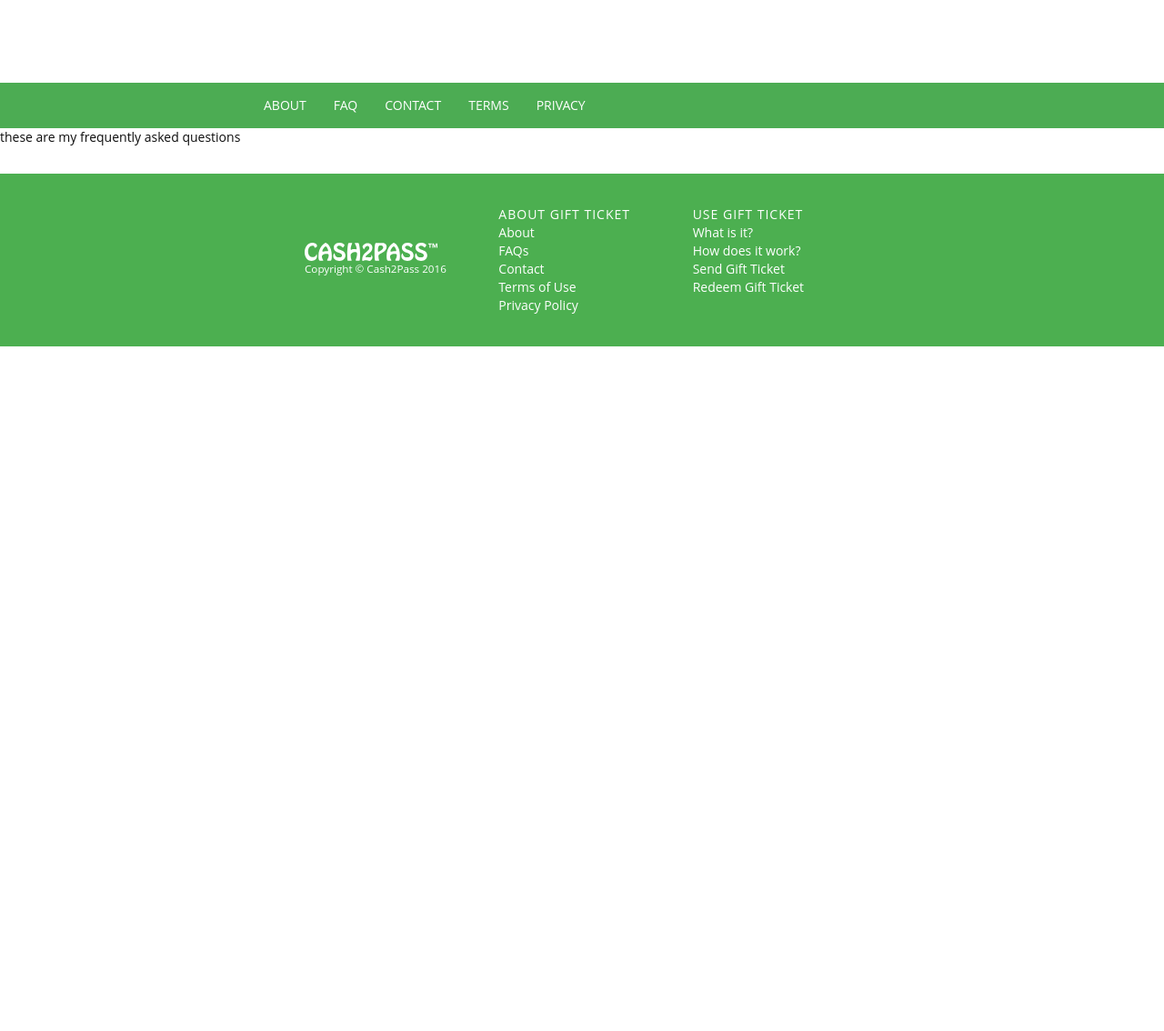
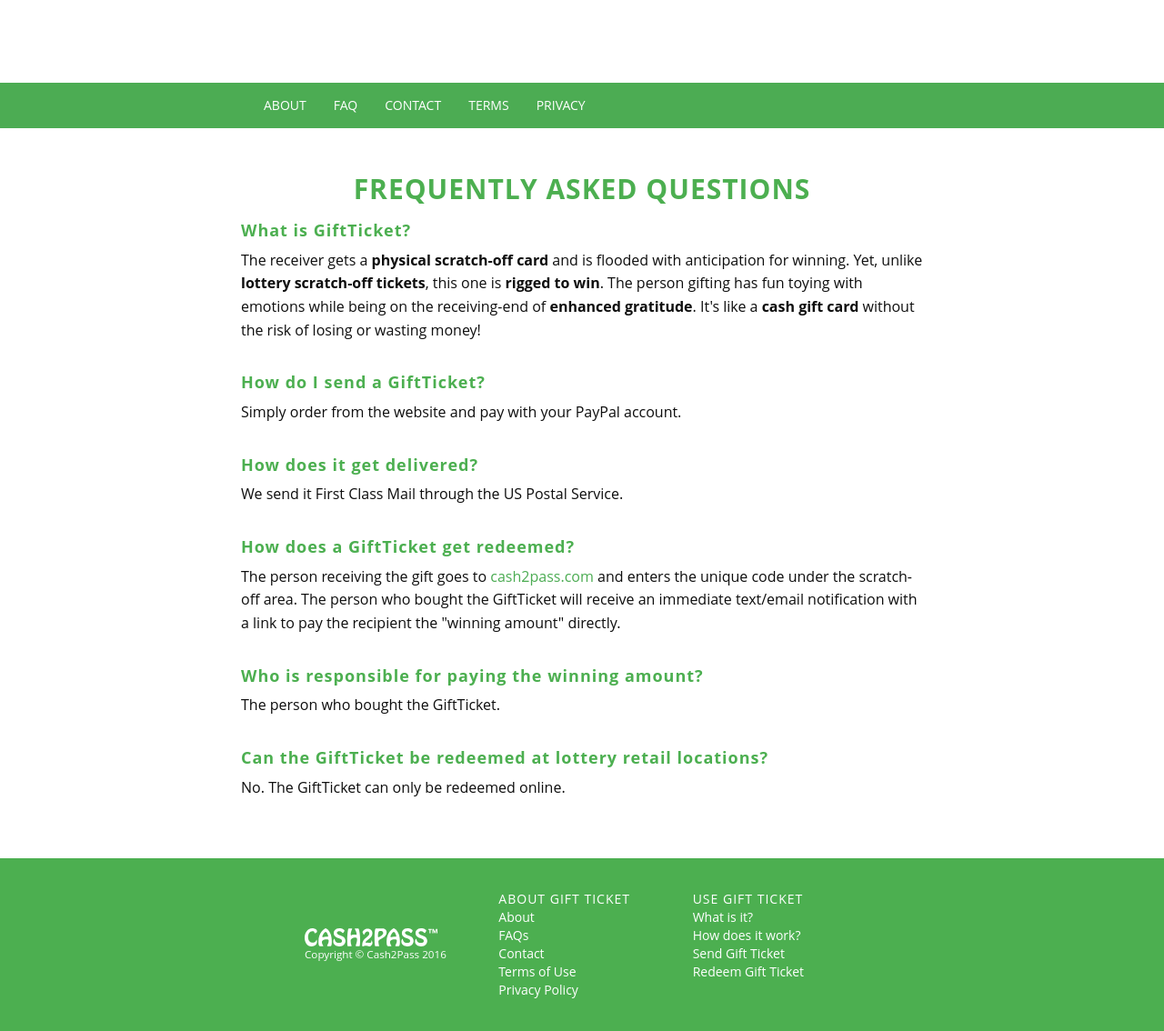
Before and after one commit to alleyway/gift-ticket-web, a Jekyll site: the page built from faq.html, in a window 1280 px wide. Shown: the whole page at 91% size. Built offline with Jekyll 4.4.1, drawn with Linux system fonts in a browser that asks for light colours; before the commit the page ends 900 px from its top, so only the background shows below that.

Commit message:
Updating website

```diff
--- a/css/grayscale.css
+++ b/css/grayscale.css
@@ -484,3 +484,14 @@
 .navbar-sub-custom {
     background-color: #4CAC53;
 }
+
+.faq_question {
+    font-size: 18px;
+}
+
+.faq_answer {
+    font-size: 16px;
+}
+.faq_answer a {
+    color: #4CAC53;
+}
--- a/faq.html
+++ b/faq.html
@@ -3,4 +3,42 @@
 title: Frequently Asked Questions
 ---
 
-these are my frequently asked questions
+<section class="container content-section">
+    <div class="row">
+        <div class="col-lg-offset-2 col-lg-8">
+            <h2 class="text-center" style="margin-bottom:0; margin-top: 0px;">Frequently Asked Questions</h2>
+
+            <h3 class="faq_question">What is GiftTicket?</h3>
+            <p class="faq_answer">
+
+                The receiver gets a <strong>physical scratch-off card</strong> and is flooded with anticipation for winning. Yet, unlike <strong>lottery scratch-off tickets</strong>, this one is <strong>rigged to win</strong>. The person gifting
+                has fun toying with emotions while being on the receiving-end of <strong>enhanced gratitude</strong>. It's like a <strong>cash gift card</strong> without the risk of losing or wasting money!
+            </p>
+            <h3 class="faq_question">How do I send a GiftTicket?</h3>
+            <p class="faq_answer">
+                Simply order from the website and pay with your PayPal account.
+            </p>
+            <h3 class="faq_question">How does it get delivered?</h3>
+            <p class="faq_answer">
+                We send it First Class Mail through the US Postal Service.
+            </p>
+            <h3 class="faq_question">How does a GiftTicket get redeemed?</h3>
+            <p class="faq_answer">
+                The person receiving the gift goes to <a href="http://cash2pass.com/">cash2pass.com</a> and enters the
+                unique code under the scratch-off area. The person who bought
+                the GiftTicket will receive an immediate text/email notification with a link to pay the recipient the "winning amount" directly.
+            </p>
+            <h3 class="faq_question">Who is responsible for paying the winning amount?</h3>
+            <p class="faq_answer">
+                The person who bought the GiftTicket.
+            </p>
+            <h3 class="faq_question">Can the GiftTicket be redeemed at lottery retail locations?</h3>
+            <p class="faq_answer">
+                No. The GiftTicket can only be redeemed online.
+            </p>
+
+        </div>
+
+    </div>
+
+</section>
--- a/privacy.html
+++ b/privacy.html
@@ -5,7 +5,7 @@
 
 <section class="container content-section ">
     <div class="row">
-        <div class="col-lg-8 col-lg-offset-2">
+        <div class="col-lg-offset-2 col-lg-8">
 
             <p>Last revised 1/17/2016</p>
             <p>This Privacy Policy discloses the privacy practices for the GiftTicket websites (collectively, the “Website”). GiftTicket, LLC., the provider of the Website (referred to as “us” or “we”), is committed to protecting your privacy online. Please read the following to learn what information we collect from you (the “User” or the “End User”) and how we use that information. If you have any questions about our privacy policy, please email us.</p>
```
Also changed, not shown: about.html (+8 -8 lines).
